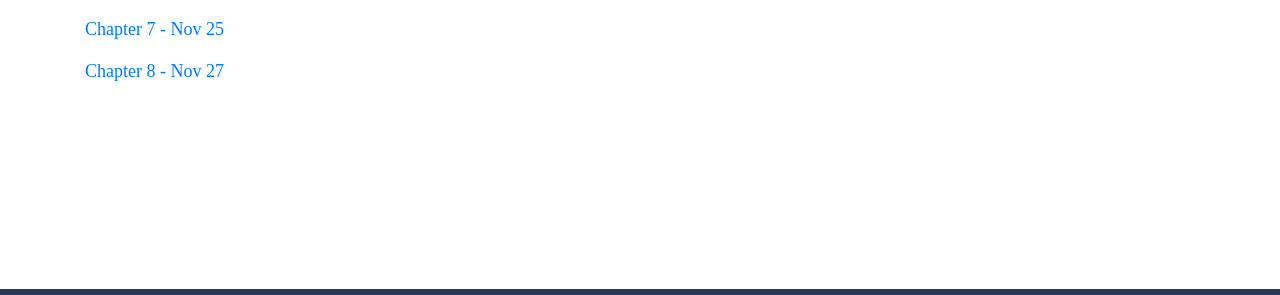
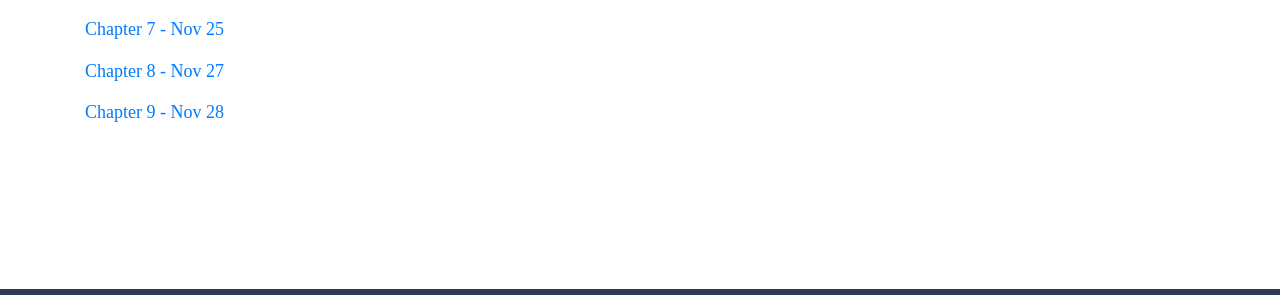
Before and after one commit to trigaten/Denis-Peskov-s-New-Website, a Jekyll site: the page built from _posts/2021-10-19-thesis.md, in a window 1280 px wide. Shown: the part 536-831 px from the top of the page. Built offline with Jekyll 4.4.1, drawn with Linux system fonts in a browser that asks for light colours; nearby versions of some CDN libraries.

Commit message:
Update 2021-10-19-thesis.md

```diff
--- a/_posts/2021-10-19-thesis.md
+++ b/_posts/2021-10-19-thesis.md
@@ -23,3 +23,5 @@ Please find the chapter updates here
 [Chapter 7 - Nov 25]({{site.baseurl}}/assets/media/chapter7.pdf)
 
 [Chapter 8 - Nov 27]({{site.baseurl}}/assets/media/chapter8.pdf)
+
+[Chapter 9 - Nov 28]({{site.baseurl}}/assets/media/chapter9.pdf)
```
